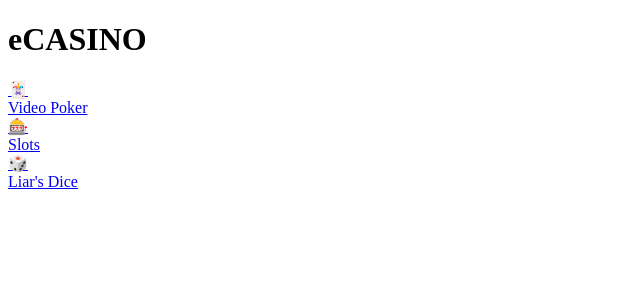
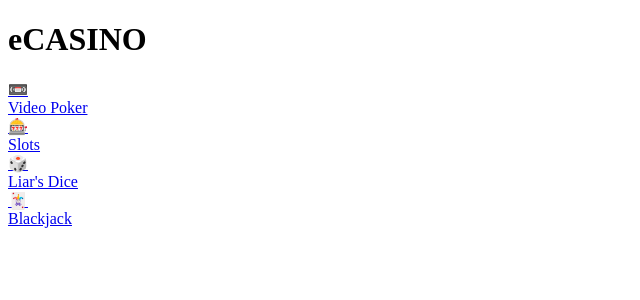
Before and after one commit to levihicks/ecasino-react, a Next.js app: page / in a window 1280 px wide. Shown: the top 300 px of the page, without its empty margins (0-640 px from the left). Built offline with nearby package versions, Linux system fonts and the light colour scheme.

Commit message:
add blackjack page

```diff
--- a/pages/index.tsx
+++ b/pages/index.tsx
@@ -26,7 +26,7 @@ const Home: NextPage = () => {
           <Link href='/video-poker'>
             <a>
               <MenuOption>
-                <div className='text-9xl'>🃏</div>
+                <div className='text-9xl'>📼</div>
                 <MenuOptionLink>Video Poker</MenuOptionLink>
               </MenuOption>
             </a>
@@ -47,6 +47,14 @@ const Home: NextPage = () => {
               </MenuOption>
             </a>
           </Link>
+          <Link href='/blackjack'>
+            <a>
+              <MenuOption>
+                <div className='text-9xl'>🃏</div>
+                <MenuOptionLink>Blackjack</MenuOptionLink>
+              </MenuOption>
+            </a>
+          </Link>
         </div>
       </div>
     </>
```
Also changed, not shown: pages/blackjack.tsx (added, +10 -0 lines).
